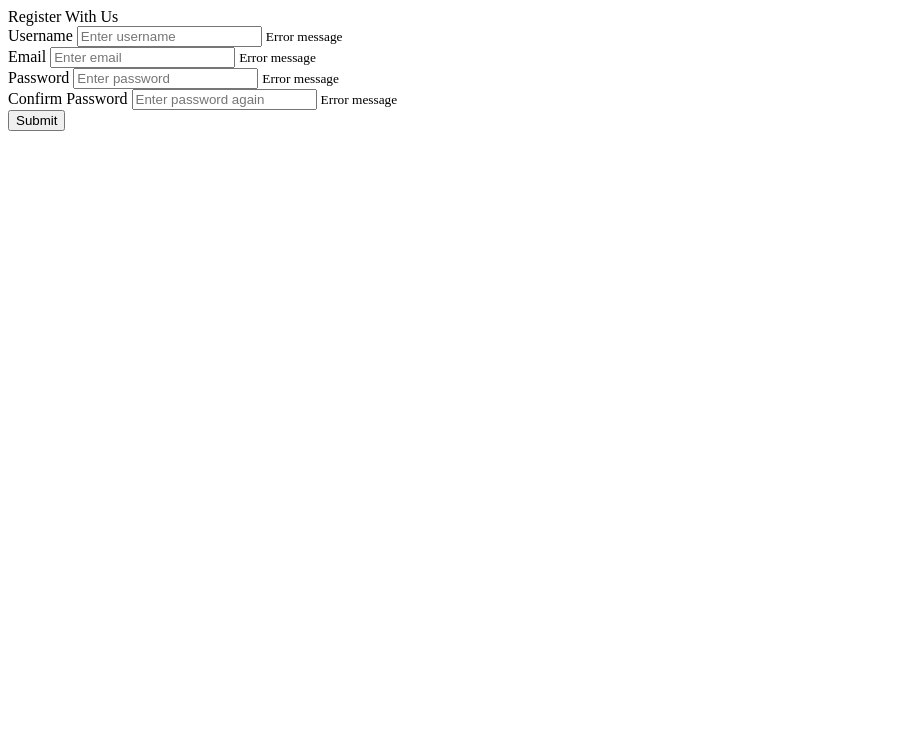
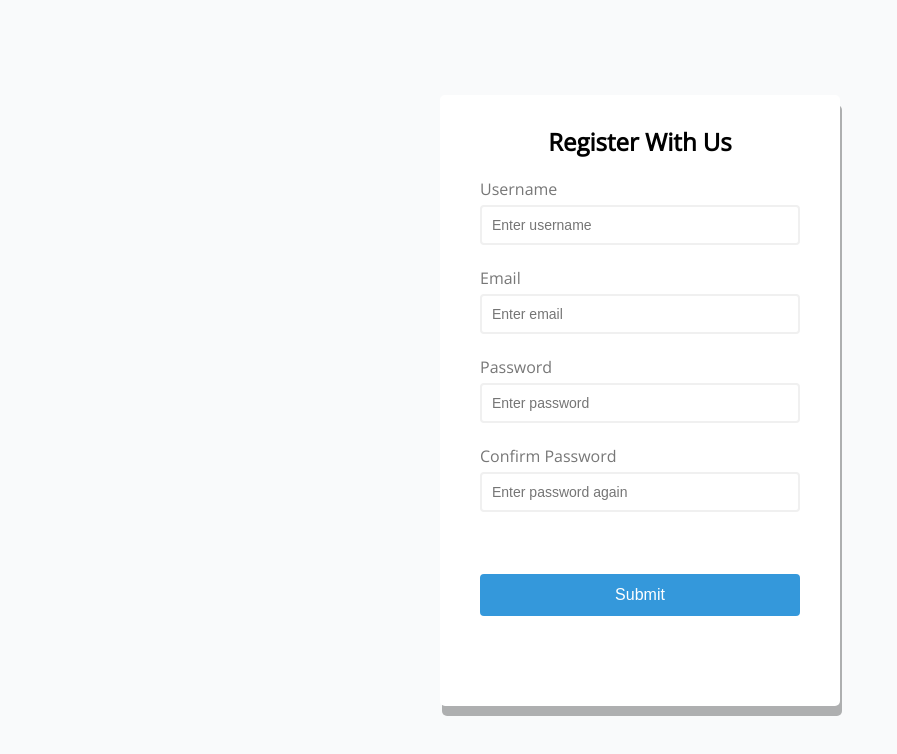
Before and after one commit to jgeorgex/Form-Validator, a plain HTML site: page index.html in a window 1280 px wide. Shown: the whole page, without its empty margins (0-897 px from the left). Drawn offline with nearby package versions, Linux system fonts and the light colour scheme.

Commit message:
Format form using CSS

```diff
--- a/index.html
+++ b/index.html
@@ -9,26 +9,33 @@
   </head>
   <body>
       <div class="container">
-         <form id="form" class="form"></form>
-        <div class="h2">Register With Us</div>
+         <form id="form" class="form">
+        <h2>Register With Us</h2>
         <div class="form-control">
             <label for="username">Username</label>
-            <input type="text" id="username" placeholder="Enter username">
+            <input type="text" id="username" placeholder="Enter username" />
             <small>Error message</small>
         <div class="form-control">
             <label for="email">Email</label>
-            <input type="text" id="email" placeholder="Enter email">
+            <input type="text" id="email" placeholder="Enter email" />
             <small>Error message</small>
-        <div class="form-control">
+        <form class="form-control">
             <label for="password">Password</label>
             <input type="password" id="password" placeholder="Enter password">
             <small>Error message</small>
         <div class="form-control">
             <label for="password2">Confirm Password</label>
-            <input type="password" id="password2" placeholder="Enter password again">
+            <input
+            type="password"
+            id="password2"
+            placeholder="Enter password again"
+            />
             <small>Error message</small>
         </div>
-        <button>Submit</button>
+        <button type="submit">Submit</button>
+        </form>
+        </div>
+
     <script src="script.js"></script>
   </body>
 </html>
--- a/style.css
+++ b/style.css
@@ -0,0 +1,95 @@
+@import url('https://fonts.googleapis.com/css?family=Open+Sans&display=swap');
+
+:root {
+  --success-color: #2ecc71;
+  --error-color: #e74c3c;
+}
+
+* {
+  box-sizing: border-box;
+}
+
+body {
+  background-color: #f9fafb;
+  font-family: 'Open Sans', sans-serif;
+  display: flex;
+  align-items: center;
+  justify-content: center;
+  min-height: 100vh;
+  margin: 0;
+}
+
+.container {
+  background-color: #fff;
+  border-radius: 5px;
+  box-shadow: 2px 10px rgba(0, 0, 0, 0.3);
+  width: 400px;
+}
+
+h2 {
+  text-align: center;
+  margin: 0 0 20px;
+}
+
+.form {
+  padding: 30px 40px;
+}
+
+.form-control {
+  margin-bottom: 10px;
+  padding-bottom: 20px;
+  position: relative;
+}
+
+.form-control label {
+  color: #777;
+  display: block;
+  margin-bottom: 5px;
+}
+
+.form-control input {
+  border: 2px solid #f0f0f0;
+  border-radius: 4px;
+  display: block;
+  width: 100%;
+  padding: 10px;
+  font-size: 14px;
+}
+
+.form-control input:focus {
+  outline: 0;
+  border-color: #777;
+}
+
+.form-control.success input {
+  border-color: var(--success-color);
+}
+
+.form-control.error input {
+  border-color: var(--error-color);
+}
+
+.form-control small {
+  color: var(--error-color);
+  position: absoloute;
+  bottom: 0;
+  left: 0;
+  visibility: hidden;
+}
+
+.form-control.error small {
+  visibility: visible;
+}
+
+.form button {
+  cursor: pointer;
+  background-color: #3498db;
+  border: 2px solid #3498db;
+  border-radius: 4px;
+  color: #fff;
+  display: block;
+  font-size: 16px;
+  padding: 10px;
+  margin-top: 20px;
+  width: 100%;
+}
```
